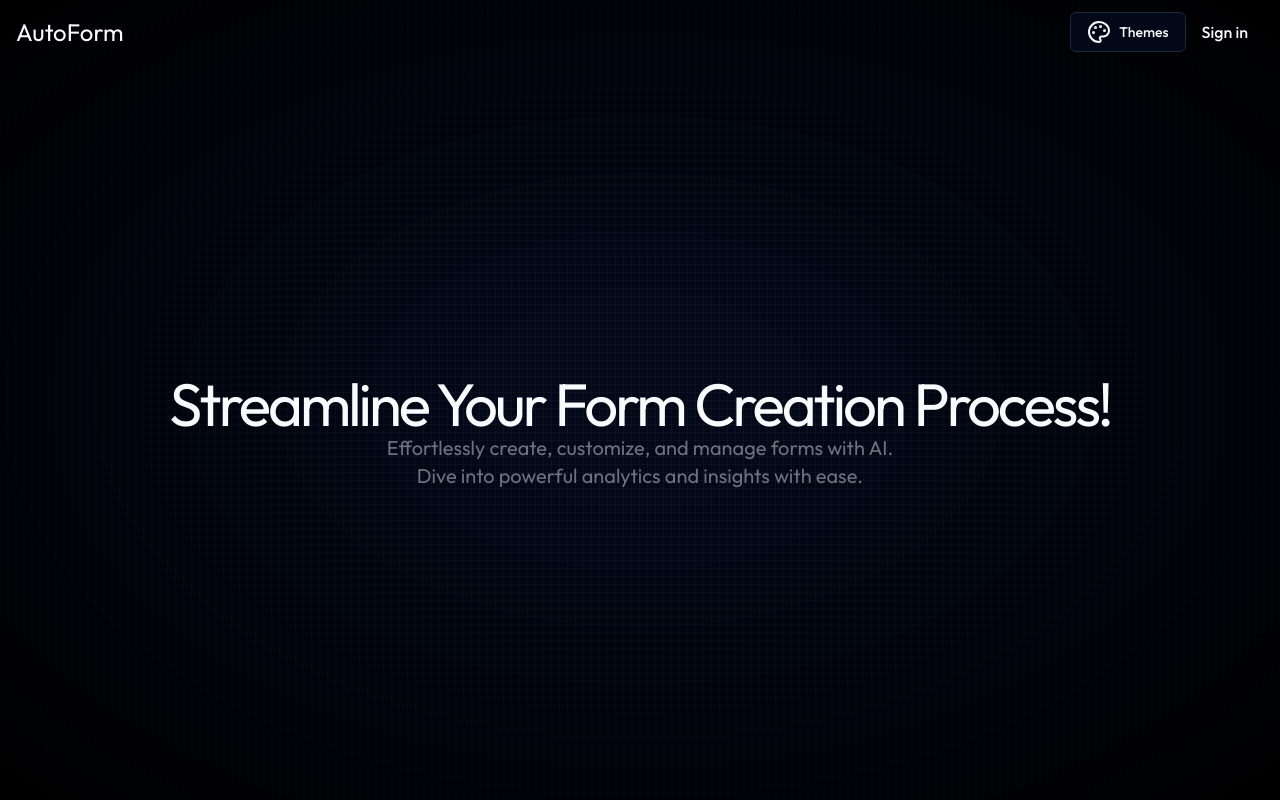
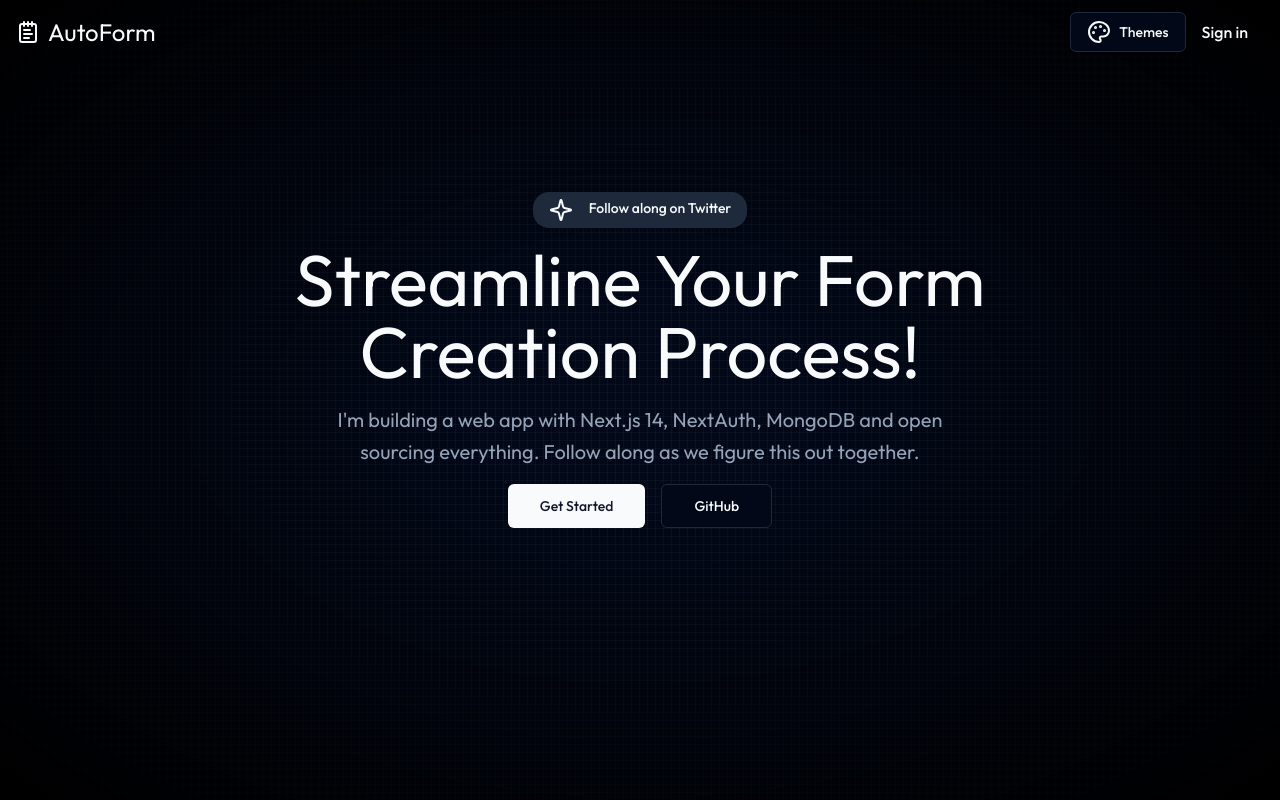
Before and after one commit to SinghAstra/AnalyticsX, a Next.js app: page / in a window 1280 px wide. Built offline with nearby package versions, Linux system fonts and the light colour scheme; no server answers.

Commit message:
Section of Landing Page

```diff
--- /dev/null
+++ b/app/(auth)/layout.tsx
@@ -0,0 +1,22 @@
+import { SessionProvider } from "@/context/SessionContext";
+import type { Metadata } from "next";
+import { SessionProvider as NextAuthProvider } from "next-auth/react";
+
+interface AuthLayoutProps {
+  children: React.ReactNode;
+}
+
+export const metadata: Metadata = {
+  title: "Sign In | AutoForm",
+  description: "Sign In to your account",
+};
+
+export default function AuthLayout({ children }: AuthLayoutProps) {
+  return (
+    <div className="min-h-screen">
+      <NextAuthProvider>
+        <SessionProvider>{children}</SessionProvider>
+      </NextAuthProvider>
+    </div>
+  );
+}
--- a/app/(auth)/signin/page.tsx
+++ b/app/(auth)/signin/page.tsx
@@ -1,15 +1,27 @@
-import { signIn } from "@/auth";
+import { auth, signIn } from "@/auth";
 import { providerMap } from "@/auth.config";
+import { Icons } from "@/components/Icons";
 import { Button } from "@/components/ui/button";
 import { GridSmallBackground } from "@/components/ui/GridSmallBackground";
+import Link from "next/link";
 
 export default async function SignInPage(props: {
   searchParams: { callbackUrl: string | undefined };
 }) {
   return (
-    <div className="min-h-screen flex flex-col relative items-center justify-center">
+    <div className="min-h-screen flex flex-col relative">
+      <nav className="px-4 py-3 z-10">
+        <div className="flex flex-wrap justify-between items-center mx-auto max-w-screen-xl">
+          <Link href="/" className="flex items-center gap-2">
+            <Icons.logo />
+            <h1 className="hidden sm:inline-block md:text-2xl lg:text-2xl">
+              AutoForm
+            </h1>
+          </Link>
+        </div>
+      </nav>
       <GridSmallBackground />
-      <div className="flex flex-col gap-2 z-10">
+      <div className="flex flex-1 items-center justify-center flex-col gap-2 z-10">
         {Object.values(providerMap).map((provider) => (
           <form
             action={async () => {
--- a/app/(auth)/signout/page.tsx
+++ /dev/null
@@ -1,17 +0,0 @@
-import { signOut } from "@/auth";
-
-export default function SignOutPage() {
-  return (
-    <div>
-      <h5>Are you sure you want to sign out?</h5>
-      <form
-        action={async (formData) => {
-          "use server";
-          await signOut();
-        }}
-      >
-        <button type="submit">Sign out</button>
-      </form>
-    </div>
-  );
-}
--- a/app/globals.css
+++ b/app/globals.css
@@ -37,4 +37,17 @@
   body {
     @apply bg-background text-foreground;
   }
+
+  ::-webkit-scrollbar {
+    width: 0px;
+    height: 0px;
+  }
+
+  body {
+    scrollbar-width: none;
+  }
+
+  body::-ms-scrollbar {
+    display: none;
+  }
 }
--- a/app/layout.tsx
+++ b/app/layout.tsx
@@ -1,5 +1,6 @@
-import { GridSmallBackground } from "@/components/ui/GridSmallBackground";
+import { SessionProvider } from "@/context/SessionContext";
 import type { Metadata } from "next";
+import { SessionProvider as NextAuthProvider } from "next-auth/react";
 import { Outfit } from "next/font/google";
 import "./globals.css";
 
@@ -17,7 +18,11 @@ export default function RootLayout({
 }>) {
   return (
     <html lang="en">
-      <body className={inter.className}>{children}</body>
+      <body className={inter.className}>
+        <NextAuthProvider>
+          <SessionProvider>{children}</SessionProvider>
+        </NextAuthProvider>
+      </body>
     </html>
   );
 }
--- a/app/page.tsx
+++ b/app/page.tsx
@@ -1,26 +1,48 @@
-import Header from "@/components/Header";
+import { Icons } from "@/components/Icons";
+import MainNav from "@/components/MainNav";
+import { buttonVariants } from "@/components/ui/button";
 import { GridSmallBackground } from "@/components/ui/GridSmallBackground";
-import { SessionProvider } from "@/context/SessionContext";
-import { SessionProvider as NextAuthProvider } from "next-auth/react";
+import { siteConfig } from "@/config/site";
+import { cn } from "@/lib/utils";
+import Link from "next/link";
 
 export default async function Home() {
   return (
-    <NextAuthProvider>
-      <SessionProvider>
-        <div className="min-h-screen flex flex-col relative">
-          <GridSmallBackground />
-          <Header />
-          <main className="antialiased flex-1 flex flex-col items-center justify-center w-full h-full p-10">
-            <h1 className="text-3xl text-center tracking-tighter sm:text-3xl md:text-6xl">
-              Streamline Your Form Creation Process!
-            </h1>
-            <p className="max-w-[600px] text-center text-gray-500 md:text-xl sm:text-sm">
-              Effortlessly create, customize, and manage forms with AI.
-              <br /> Dive into powerful analytics and insights with ease.
-            </p>
-          </main>
+    <div className="min-h-screen flex flex-col relative">
+      <MainNav />
+      <GridSmallBackground />
+      <section className="space-y-6 pb-8 pt-6 md:pb-12 md:pt-10 lg:py-32 z-10">
+        <div className="container flex max-w-[64rem] flex-col items-center gap-4 text-center">
+          <Link
+            href={siteConfig.links.twitter}
+            className="rounded-2xl bg-muted px-4 py-1.5 text-sm font-medium flex gap-4"
+            target="_blank"
+          >
+            <Icons.sparkle /> Follow along on Twitter
+          </Link>
+          <h1 className="font-heading text-3xl sm:text-5xl md:text-6xl lg:text-7xl">
+            Streamline Your Form Creation Process!
+          </h1>
+          <p className="max-w-[42rem] leading-normal text-muted-foreground sm:text-xl sm:leading-8">
+            I&apos;m building a web app with Next.js 14, NextAuth, MongoDB and
+            open sourcing everything. Follow along as we figure this out
+            together.
+          </p>
+          <div className="space-x-4">
+            <Link href="/login" className={cn(buttonVariants({ size: "lg" }))}>
+              Get Started
+            </Link>
+            <Link
+              href={siteConfig.links.github}
+              target="_blank"
+              rel="noreferrer"
+              className={cn(buttonVariants({ variant: "outline", size: "lg" }))}
+            >
+              GitHub
+            </Link>
+          </div>
         </div>
-      </SessionProvider>
-    </NextAuthProvider>
+      </section>
+    </div>
   );
 }
--- /dev/null
+++ b/components/Icons.tsx
@@ -0,0 +1,7 @@
+import { LoaderCircle, NotepadText, Sparkle } from "lucide-react";
+
+export const Icons = {
+  logo: NotepadText,
+  spinner: LoaderCircle,
+  sparkle:Sparkle,
+};
--- a/components/Header.tsx
+++ b/components/MainNav.tsx
@@ -1,26 +1,34 @@
 "use client";
+import { siteConfig } from "@/config/site";
 import { SessionContext } from "@/context/SessionContext";
 import { LayoutDashboard } from "lucide-react";
 import Image from "next/image";
 import Link from "next/link";
 import React, { useContext } from "react";
+import { Icons } from "./Icons";
 import SignIn from "./SignIn";
 import ThemeChange from "./ThemeChange";
 import { Button } from "./ui/button";
 import { UserAvatar } from "./UserAvatar";
 
-const Header = () => {
+const MainNav = () => {
   const { session, isAuthenticating } = useContext(SessionContext);
 
-  console.log("session --header is ", session);
+  console.log("session --MainNav is ", session);
   return (
     <nav className="px-4 py-3 z-10">
       <div className="flex flex-wrap justify-between items-center mx-auto max-w-screen-xl">
-        <Link href="/">
-          <h1 className="md:text-2xl lg:text-2xl">AutoForm</h1>
+        <Link href="/" className="flex items-center gap-2">
+          <Icons.logo />
+          <span className="hidden sm:inline-block md:text-2xl lg:text-2xl">
+            {siteConfig.name}
+          </span>
         </Link>
         {isAuthenticating ? (
-          <div className="rounded-full bg-slate-700 h-10 w-10 animate-pulse"></div>
+          <Button variant="outline">
+            <Icons.spinner className="animate-spin mr-2" />
+            Wait...
+          </Button>
         ) : session?.user ? (
           <div className="flex items-center gap-1 md:gap-1 lg:gap-4">
             <ThemeChange />
@@ -43,4 +51,4 @@ const Header = () => {
   );
 };
 
-export default Header;
+export default MainNav;
--- /dev/null
+++ b/config/site.ts
@@ -0,0 +1,12 @@
+import { SiteConfig } from "@/types";
+
+export const siteConfig: SiteConfig = {
+  name: "AutoForm",
+  description: "Build & Deploy Form Using AI",
+  url: "http://localhost:3000",
+  ogImage: "https://tx.shadcn.com/og.jpg",
+  links: {
+    twitter: "https://x.com/XSinghAstra",
+    github: "https://github.com/SinghAstra/AutoForm",
+  },
+};
```
Also changed, not shown: types/index.d.ts (added, +10 -0 lines).
